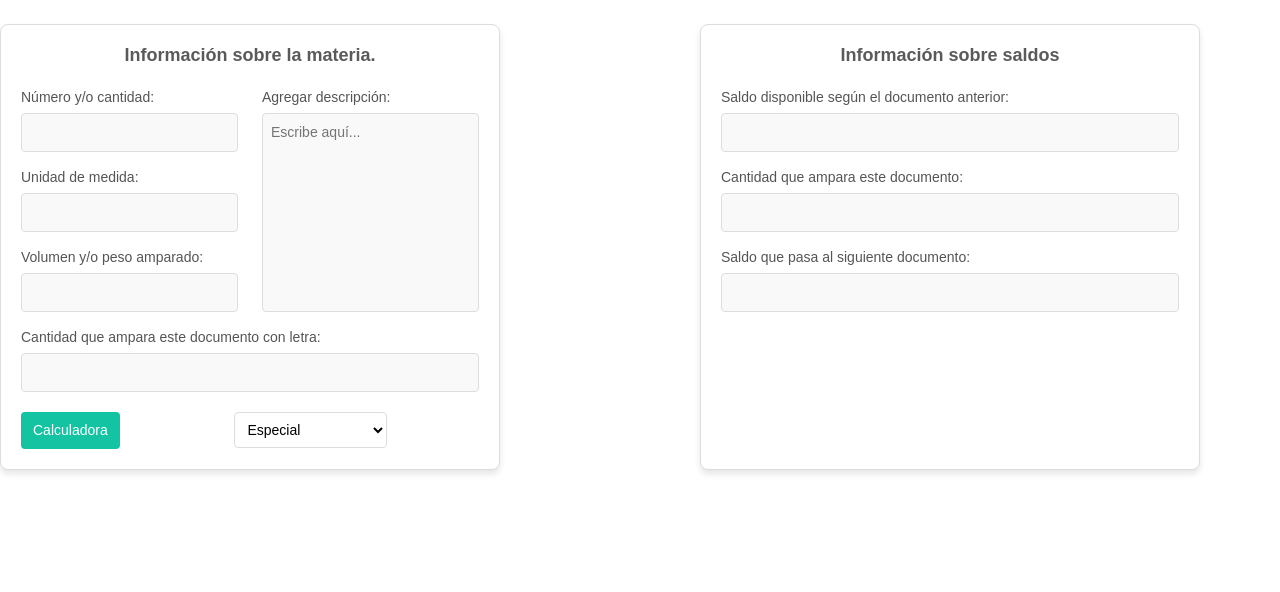
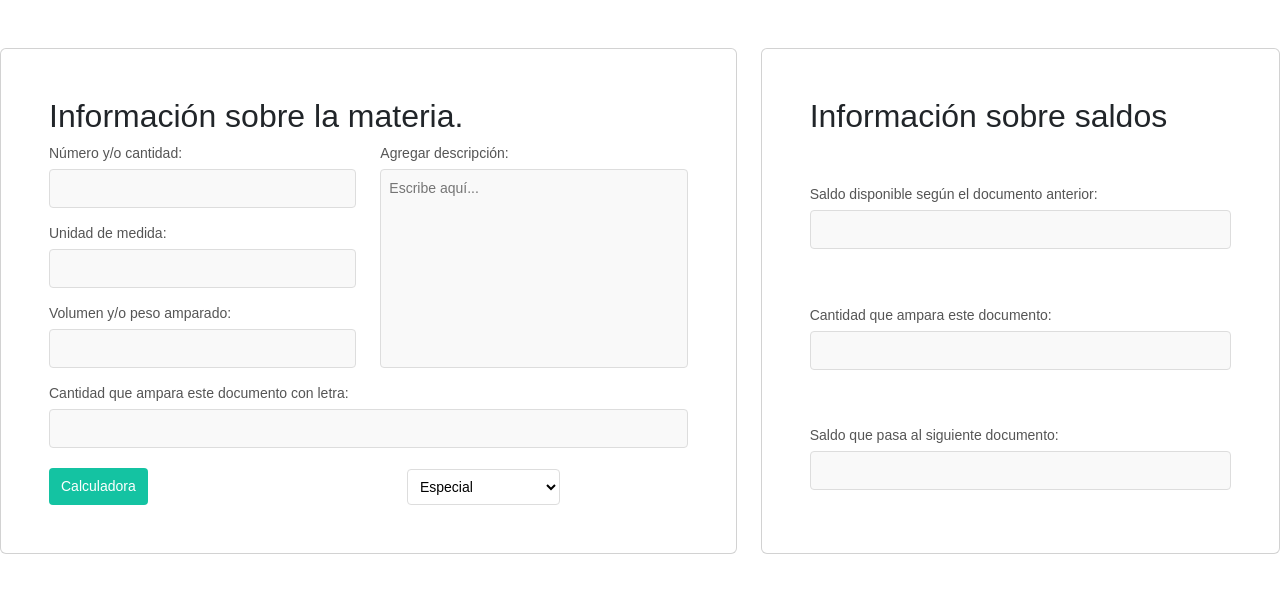
Before and after one commit to LuisPerezcx/UZACHI-FRONTEND, a React (Create React App) app: page /Formulario3 in a window 1280 px wide. Shown: the top 592 px of the page. Built offline with nearby package versions, Linux system fonts and the light colour scheme.

Commit message:
formulario mejorado

```diff
--- a/src/pages/Formulario/Components/Formulario3.js
+++ b/src/pages/Formulario/Components/Formulario3.js
@@ -23,11 +23,12 @@ export const Formulario3 = () => {
   };
 
   return (
-    <div className="mt-4 justify-content-betwen">
-      {/* Contenedor*/}
-      <div className="formulario3-sections d-flex justify-content-between">
+    <>
+      <div className='row'>
         {/* Sección Información sobre la materia */}
-        <div className="formulario3-section materia-section">
+        <div className='col-lg-7 mt-5'>
+          <div className='card p-5'>
+            <div className="materia-section">
               <h2>Información sobre la materia.</h2>
               <div className='row'>
                 <div className='col'>
@@ -59,10 +60,10 @@ export const Formulario3 = () => {
                   </div>
                 </div>
                 <div className='col'>
-              <div className='row' style={{height:'100%'}}>
+                  <div className='row' style={{ height: '100%' }}>
                     <div className="col formulario3-field">
                       <label>Agregar descripción:</label>
-                  <textarea placeholder="Escribe aquí..." style={{height: '100%'}} rows="3"></textarea>
+                      <textarea placeholder="Escribe aquí..." style={{ height: '100%' }} rows="3"></textarea>
                     </div>
                   </div>
                 </div>
@@ -96,9 +97,12 @@ export const Formulario3 = () => {
                 </select>
               </div>
             </div>
+          </div>
+        </div>
 
         {/* Sección Información sobre saldos */}
-        <div className="formulario3-section saldos-section">
+        <div className='col-lg-5 mt-5'>
+          <div className="card p-5">
             <h2>Información sobre saldos</h2>
             <div className="formulario3-field">
               <label>Saldo disponible según el documento anterior:</label>
@@ -127,5 +131,6 @@ export const Formulario3 = () => {
           </div>
         </div>
       </div>
+    </>
   )
 }
--- a/src/styles/Formulario3.css
+++ b/src/styles/Formulario3.css
@@ -1,36 +1,10 @@
-/* Contenedor principal */
-.formulario3-container {
-    display: flex;
-    justify-content: center;
-    padding: 20px;
-    background-color: #f9f9f9;
-  }
+.card {
+  display: flex;
+  flex-direction: column;
+  justify-content: space-between;
+  height: 100%; /* Ajusta la altura para que sea igual entre columnas */
+}
 
-  /* Contenedor de los dos cuadros */
-  .formulario3-sections {
-    display: flex;
-    gap: 40px; /* Espaciado entre las dos */
-    max-width: 1200px;
-  }
-
-  /* Sección general */
-  .formulario3-section {
-    border: 1px solid #ddd;
-    padding: 20px;
-    border-radius: 8px;
-    width: 500px;
-    background-color: #fff;
-    box-shadow: 0 4px 6px rgba(0, 0, 0, 0.1);
-  }
-
-  /* Encabezado */
-  .formulario3-section h2 {
-    font-size: 18px;
-    margin-bottom: 20px;
-    text-align: center;
-    font-weight: bold;
-    color: #595B5A;
-  }
 
   /* Alineación para locampos */
   .formulario3-field {
@@ -40,7 +14,7 @@
   }
 
   .formulario3-field label {
-    font-size: 14px;
+    font-size: 14px; /*Revisar tamaño de fuente*/
     color: #555;
     margin-bottom: 5px;
   }
```
Lines whose indentation alone changed are shown as unchanged.
